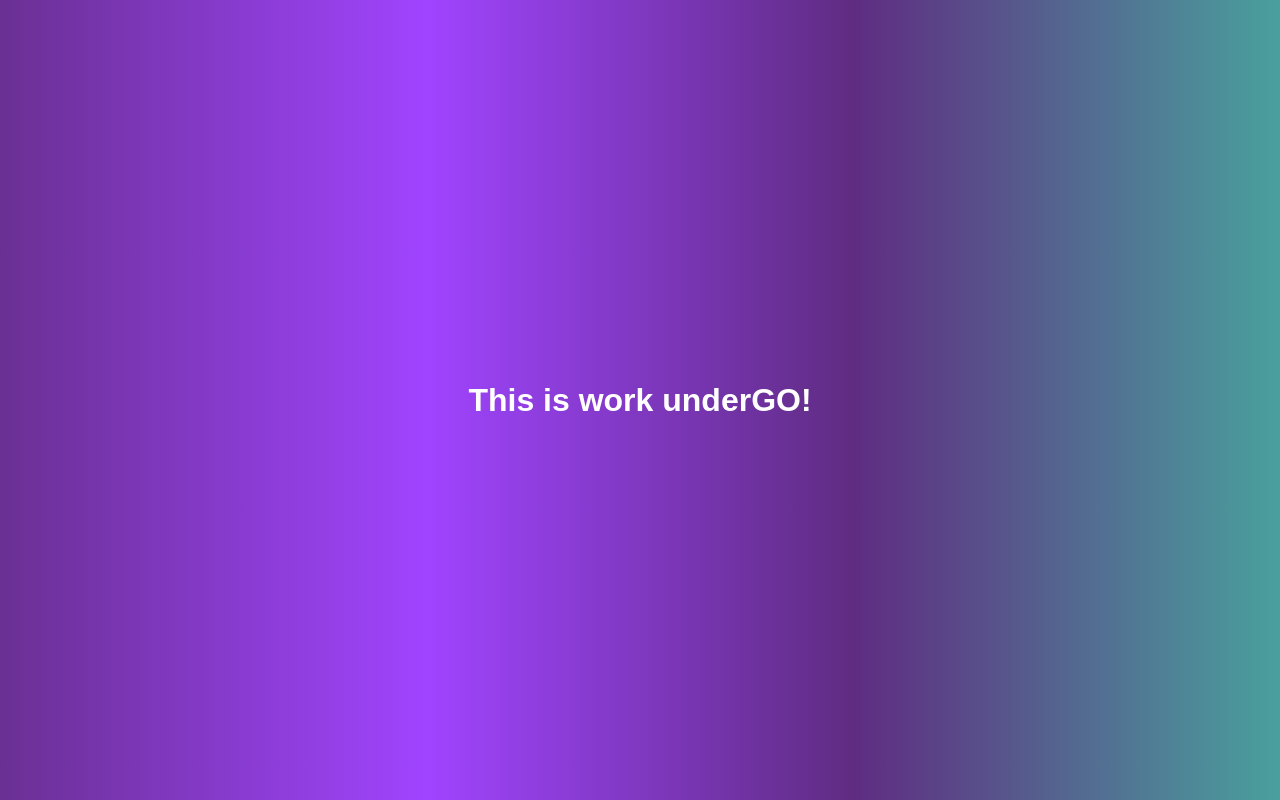
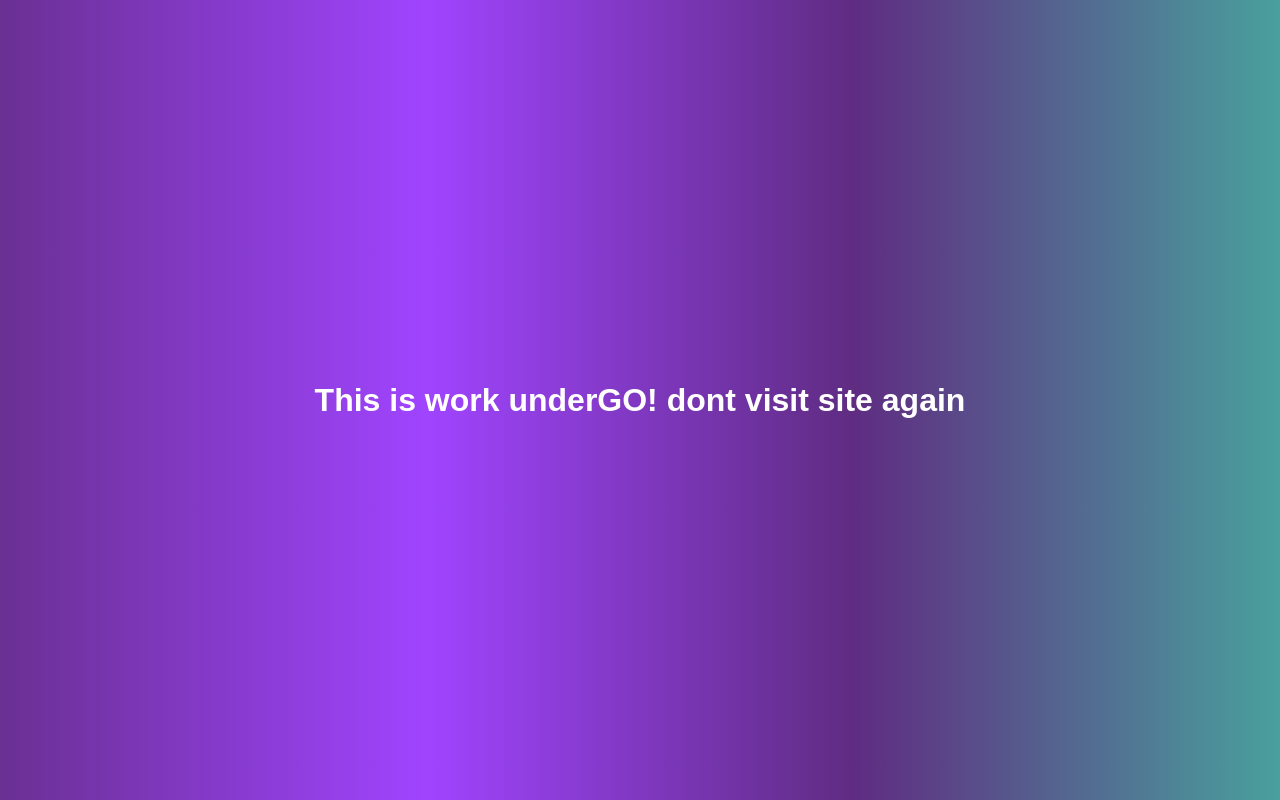
Before and after one commit to anku274/example, a plain HTML site: page index.html in a window 1280 px wide. Drawn offline with Linux system fonts and the light colour scheme.

Commit message:
Reconstruction update!

```diff
--- a/index.html
+++ b/index.html
@@ -10,7 +10,7 @@
 </head>
 
 <body>
-    <h1>This is work underGO!</h1>
+    <h1>This is work underGO! dont visit site again</h1>
 </body>
 
 </html>
```
